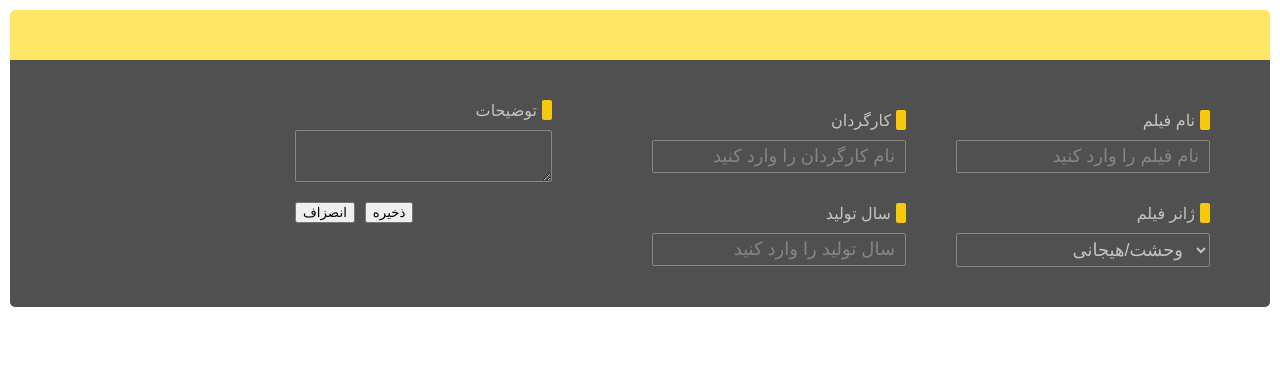
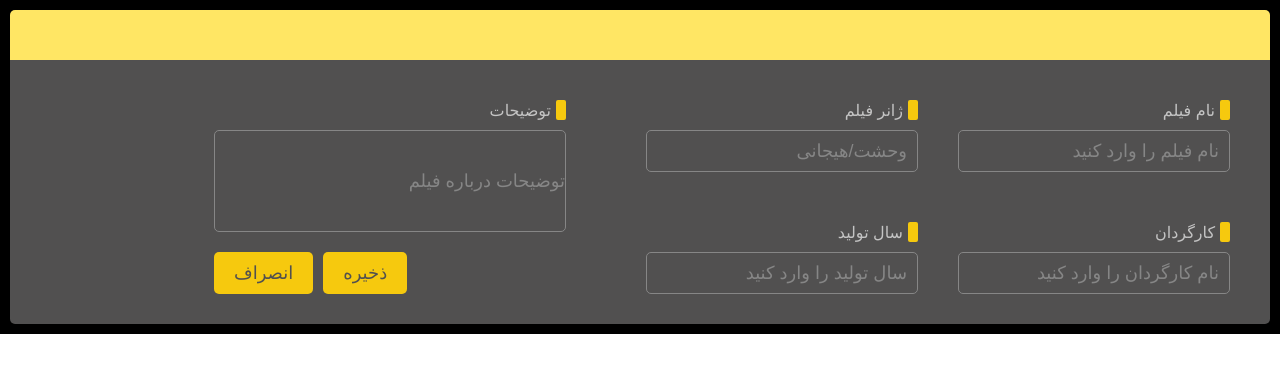
Before and after one commit to maryammoshtoofar/HW17-maktab76, a React (Create React App) app: page / in a window 1280 px wide. Shown: the top 372 px of the page. Built offline with nearby package versions, Linux system fonts and the light colour scheme.

Commit message:
add json-server files

```diff
--- /dev/null
+++ b/db.json
@@ -0,0 +1,28 @@
+{
+  "films": [
+    {
+      "id": 1,
+      "title": "هالک شگفت انگیز",
+      "director": "اسکورسیزی",
+      "genre": "وحشت/هیجانی",
+      "year": "۱۳۹۵/۲۰۱۱",
+      "description": " این فیلم بر پایهٔ شخصیت هالک در کمیک‌های شرکت مارول کامیکس ساخته شده و دومین فیلم در دنیای سینمایی مارول می‌باشد."
+    },
+    {
+      "id": 1,
+      "title": "هالک شگفت انگیز",
+      "director": "اسکورسیزی",
+      "genre": "وحشت/هیجانی",
+      "year": "۱۳۹۵/۲۰۱۱",
+      "description": " این فیلم بر پایهٔ شخصیت هالک در کمیک‌های شرکت مارول کامیکس ساخته شده و دومین فیلم در دنیای سینمایی مارول می‌باشد."
+    },
+    {
+      "id": 1,
+      "title": "هالک شگفت انگیز",
+      "director": "اسکورسیزی",
+      "genre": "وحشت/هیجانی",
+      "year": "۱۳۹۵/۲۰۱۱",
+      "description": " این فیلم بر پایهٔ شخصیت هالک در کمیک‌های شرکت مارول کامیکس ساخته شده و دومین فیلم در دنیای سینمایی مارول می‌باشد."
+    }
+  ]
+}
--- /dev/null
+++ b/json-server.json
@@ -0,0 +1 @@
+{ "port": "3001" }
--- a/src/App.css
+++ b/src/App.css
@@ -1,5 +1,5 @@
 .wrapper {
-  /* background-color: #000; */
+  background-color: #000;
   box-sizing: border-box;
   padding: 10px;
 }
--- a/src/Components/Button/index.js
+++ b/src/Components/Button/index.js
@@ -1,7 +1,11 @@
 import React from "react";
+import { Button } from "./styledcomponents";
 
-function Button(props) {
-  return <button>{props.children}</button>;
+function FormButton(props) {
+  const { children, bg, color } = props;
+  console.log(bg);
+  console.log(color);
+  return <Button>{children}</Button>;
 }
 
-export default Button;
+export default FormButton;
--- a/src/Components/Button/styledcomponents.js
+++ b/src/Components/Button/styledcomponents.js
@@ -0,0 +1,10 @@
+import styled from "styled-components";
+
+export const Button = styled.button`
+  padding: 10px 20px;
+  background-color: #f6c90e;
+  border: none;
+  color: #515050;
+  font-size: 18px;
+  border-radius: 5px;
+`;
--- a/src/Components/Form/index.js
+++ b/src/Components/Form/index.js
@@ -1,43 +1,48 @@
 import {
   StyledForm,
-  StyledSmallForm,
+  StyledSmallContainer,
   ButtonContainer,
 } from "./styledcomponents";
-import Input from "../Inputs";
-import SelectElement from "../Inputs/SelectElement";
-import TextArea from "../Inputs/TextArea";
-import Button from "../Button";
+import Input from "../Input";
+import FormButton from "../Button";
 
 function Form() {
   return (
     <StyledForm>
-      <StyledSmallForm>
-        <div>
+      <StyledSmallContainer>
+        <Input label="ژانر فیلم" name="name" placeholder="وحشت/هیجانی" />
+
         <Input
           label="نام فیلم"
           name="name"
           placeholder="نام فیلم را وارد کنید"
-          />
-          <SelectElement label="ژانر فیلم" name="name" />
-        </div>
-        <div>
-          <Input
-            label="کارگردان"
-            name="director"
-            placeholder="نام کارگردان را وارد کنید"
         />
         <Input
           label="سال تولید"
           name="year"
           placeholder="سال تولید را وارد کنید"
         />
-        </div>
-      </StyledSmallForm>
+        <Input
+          label="کارگردان"
+          name="director"
+          placeholder="نام کارگردان را وارد کنید"
+        />
+      </StyledSmallContainer>
       <div>
-        <TextArea label="توضیحات" name="description" />
+        <Input
+          label="توضیحات"
+          name="year"
+          placeholder="توضیحات درباره فیلم"
+          width="true"
+          height="true"
+        />
         <ButtonContainer>
-          <Button>ذخیره</Button>
-          <Button>انصزاف</Button>
+          <FormButton bg="#F6C90E" color="#797049">
+            ذخیره
+          </FormButton>
+          <FormButton bg="#515050" color="#C5C5C5">
+            انصراف
+          </FormButton>
         </ButtonContainer>
       </div>
     </StyledForm>
--- a/src/Components/Form/styledcomponents.js
+++ b/src/Components/Form/styledcomponents.js
@@ -12,10 +12,11 @@ export const StyledForm = styled.form`
   gap: 40px;
 `;
 
-export const StyledSmallForm = styled(StyledForm)`
-  border: none;
-  border-radius: none;
-  gap: 10px;
+export const StyledSmallContainer = styled.div`
+  background-color: #515050;
+  display: grid;
+  grid-template-columns: auto auto;
+
 `;
 
 export const ButtonContainer = styled.div`
--- a/src/Components/Inputs/index.js
+++ b/src/Components/Input/index.js
@@ -7,14 +7,20 @@ import {
 } from "./styledcomponents";
 
 function Input(props) {
-  const { label, placeholder, name } = props;
+  const { label, placeholder, name, width, height } = props;
   return (
     <InputContainer>
       <LabelContainer>
         <Label htmlFor={name}>{label}</Label>
         <SmallRect />
       </LabelContainer>
-      <InputElement name={name} type="text" placeholder={placeholder} />
+      <InputElement
+        name={name}
+        type="text"
+        placeholder={placeholder}
+        width={width}
+        height={height}
+      />
     </InputContainer>
   );
 }
--- a/src/Components/Inputs/styledcomponents.js
+++ b/src/Components/Input/styledcomponents.js
@@ -7,6 +7,7 @@ export const InputContainer = styled.div`
 `;
 
 export const LabelContainer = styled.div`
+  width: 100%;
   display: flex;
   justify-content: flex-end;
   gap: 5px;
@@ -27,11 +28,14 @@ export const Label = styled.label`
 export const InputElement = styled.input`
   background-color: transparent;
   border: 1px solid #868686;
-  border-radius: 2px;
+  border-radius: 5px;
   color: #c4c4c4;
   font-size: 18px;
-  padding: 5px 10px;
+  padding: ${(props) => (props.height ? "0px" : "5px 10px")};
   text-align: right;
+  height: ${(props) => (props.height ? "100px" : "30px")};
+  width: ${(props) => (props.width ? "350px" : "250px")};
+
   &::placeholder {
     color: #868686;
   }
@@ -39,4 +43,8 @@ export const InputElement = styled.input`
     outline: 1px solid #f6c90e;
     background-color: #59564d;
   }
+  &[data-as] {
+    background-color: blue;
+    border: 5px solid black;
+  }
 `;
--- a/src/Components/Inputs/SelectElement.js
+++ /dev/null
@@ -1,28 +0,0 @@
-import {
-  LabelContainer,
-  InputContainer,
-  Label,
-  InputElement,
-  SmallRect,
-} from "./styledcomponents";
-
-function SelectElement(props) {
-  const { label, name } = props;
-  return (
-    <InputContainer>
-      <LabelContainer>
-        <Label htmlFor={name}>{label}</Label>
-        <SmallRect />
-      </LabelContainer>
-      <InputElement as="select" name={name}>
-        <option>وحشت/هیجانی</option>
-        <option>درام</option>
-        <option>جنگی</option>
-        <option>تاریخی</option>
-        <option>علمی/تخیلی</option>
-      </InputElement>
-    </InputContainer>
-  );
-}
-
-export default SelectElement;
--- a/src/Components/Inputs/TextArea.js
+++ /dev/null
@@ -1,22 +0,0 @@
-import {
-  LabelContainer,
-  InputContainer,
-  Label,
-  InputElement,
-  SmallRect,
-} from "./styledcomponents";
-
-function TextArea(props) {
-  const { label, name } = props;
-  return (
-    <InputContainer>
-      <LabelContainer>
-        <Label htmlFor={name}>{label}</Label>
-        <SmallRect />
-      </LabelContainer>
-      <InputElement as="textarea" name={name}></InputElement>
-    </InputContainer>
-  );
-}
-
-export default TextArea;
```
Lines whose indentation alone changed are shown as unchanged.
